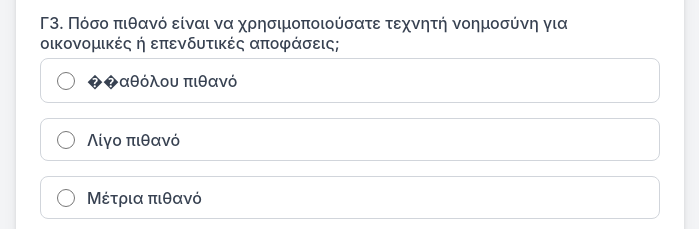
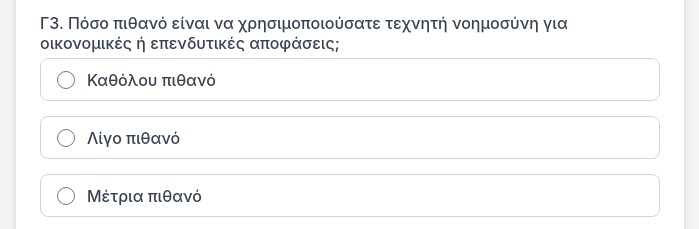
Before and after one commit to zpatergiannaki-ship-it/ai-finance-experiment, a website: page pages/presurvey.html in a window 1280 px wide. Shown: the part 2549-2778 px from the top of the page, 290-989 px from the left. Drawn offline with nearby package versions, Linux system fonts and the light colour scheme.

Commit message:
Fix typo in AI finance usage question label

```diff
--- a/pages/presurvey.html
+++ b/pages/presurvey.html
@@ -171,7 +171,7 @@
         <div class="form-group">
           <label>Γ3. Πόσο πιθανό είναι να χρησιμοποιούσατε τεχνητή νοημοσύνη για οικονομικές ή επενδυτικές αποφάσεις;</label>
           <div class="decision-options">
-            <label><input type="radio" name="ai_finance_use" value="1" /><span>��αθόλου πιθανό</span></label>
+            <label><input type="radio" name="ai_finance_use" value="1" /><span>Καθόλου πιθανό</span></label>
             <label><input type="radio" name="ai_finance_use" value="2" /><span>Λίγο πιθανό</span></label>
             <label><input type="radio" name="ai_finance_use" value="3" /><span>Μέτρια πιθανό</span></label>
             <label><input type="radio" name="ai_finance_use" value="4" /><span>Αρκετά πιθανό</span></label>
```
